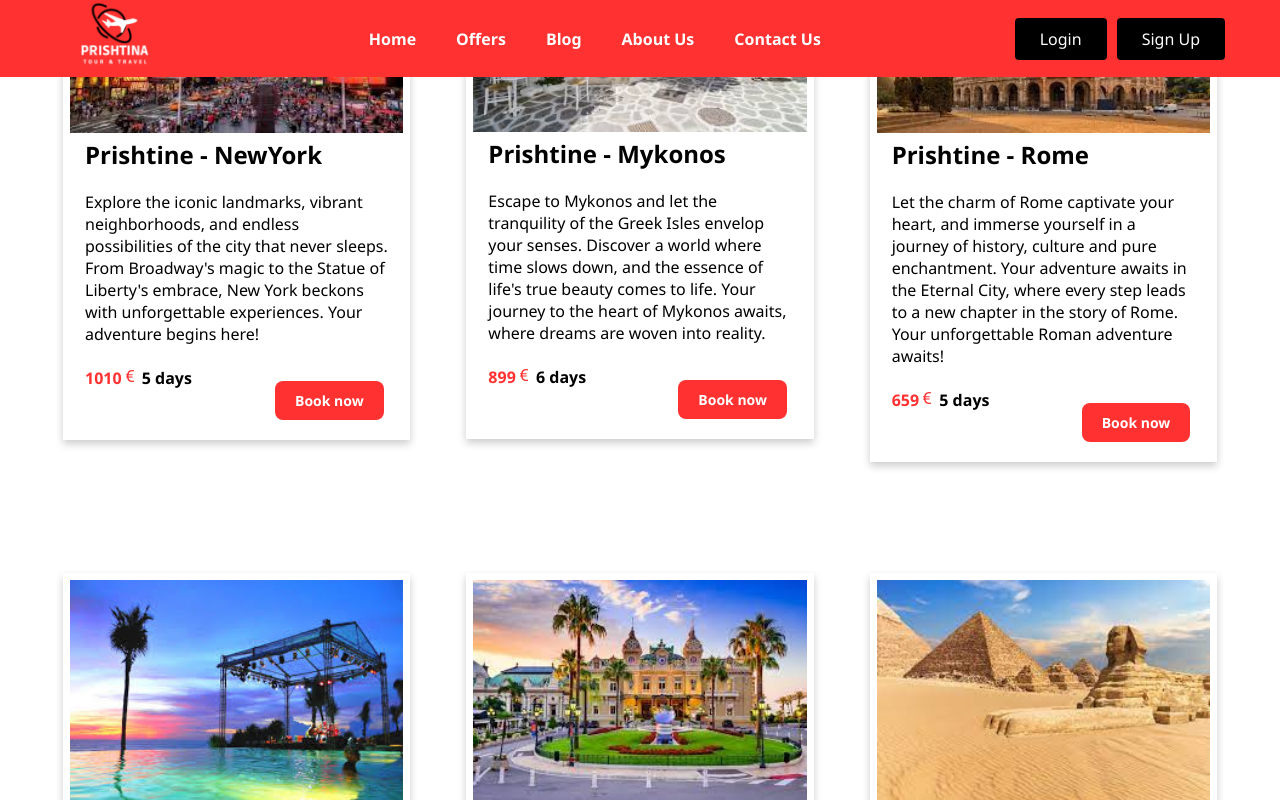
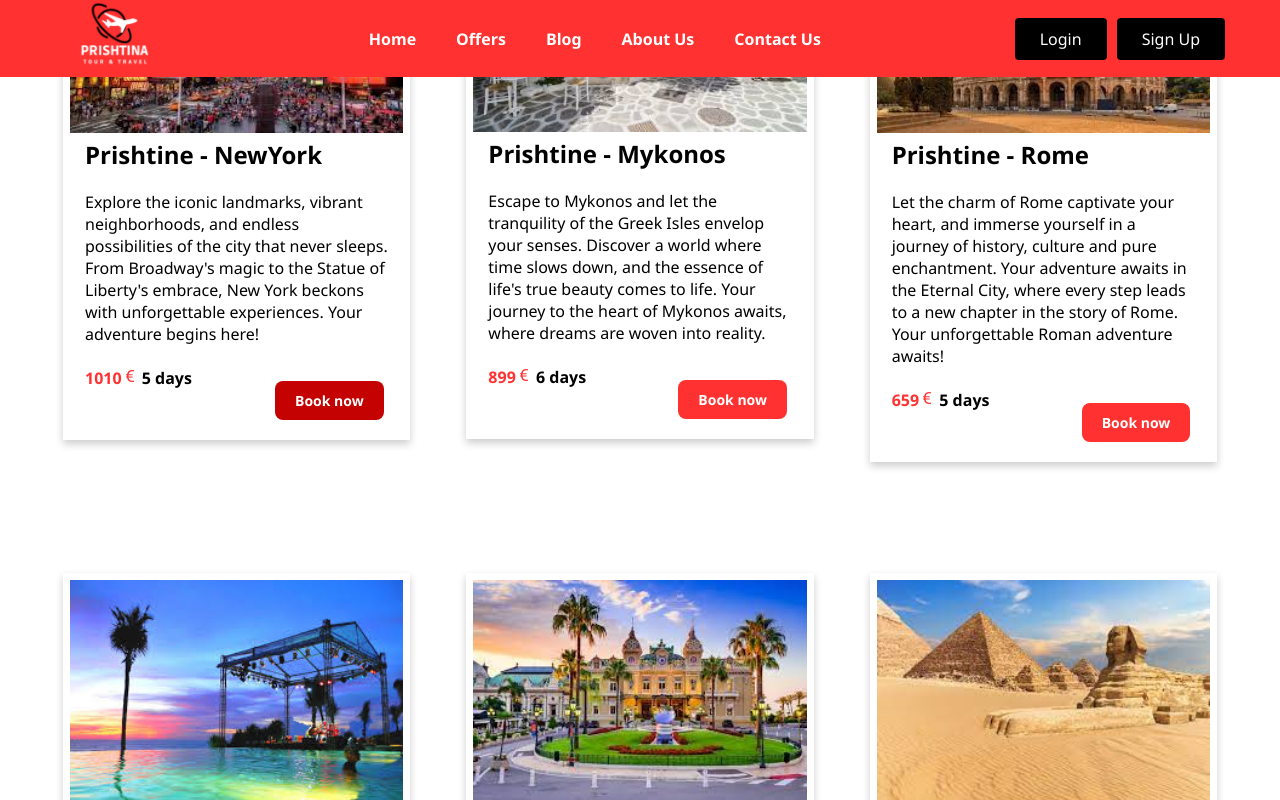
Before and after one commit to bleonjusufi/Agjensioni-Turistik, a React (Create React App) app in the folder frontend/: page /offers in a window 1280 px wide. In both pictures the pointer is over the link 329 px from the left and 1073 px from the top of the page. Shown: the part 673-1473 px from the top of the page. Built offline with nearby package versions, Linux system fonts and the light colour scheme.

Commit message:
css update

```diff
--- a/frontend/src/Components/CSS/Offers.css
+++ b/frontend/src/Components/CSS/Offers.css
@@ -82,3 +82,6 @@
     font-weight: bold;
     margin-left: 190px;
 }
+#offers-button:hover{
+    background-color: #c40202;
+}
--- a/frontend/src/Components/Pages/Footer.jsx
+++ b/frontend/src/Components/Pages/Footer.jsx
@@ -4,7 +4,6 @@ import {Link} from 'react-router-dom';
 import { BsInstagram } from 'react-icons/bs';
 import { BsFacebook } from 'react-icons/bs';
 import { BsTwitter } from 'react-icons/bs';
-import Airoplani from '../Images/transparent.png';
 
 function Footer() {
 
```
